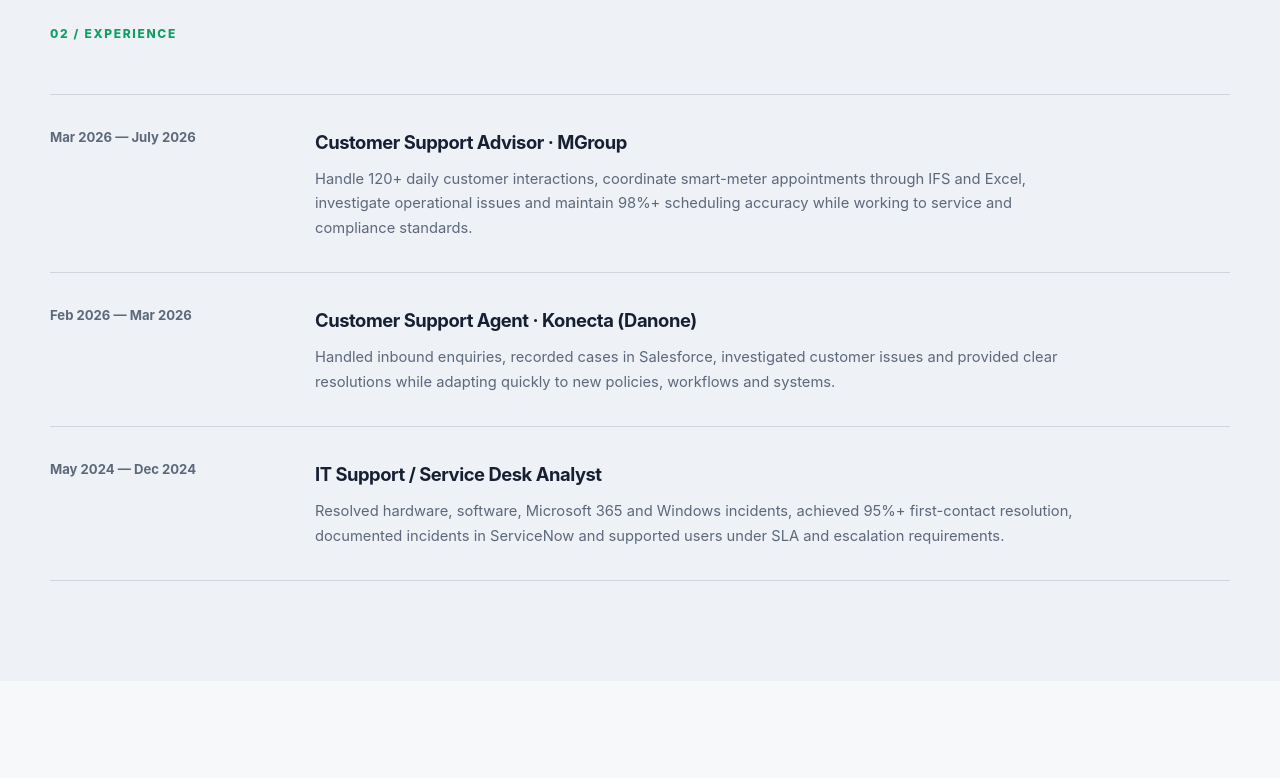
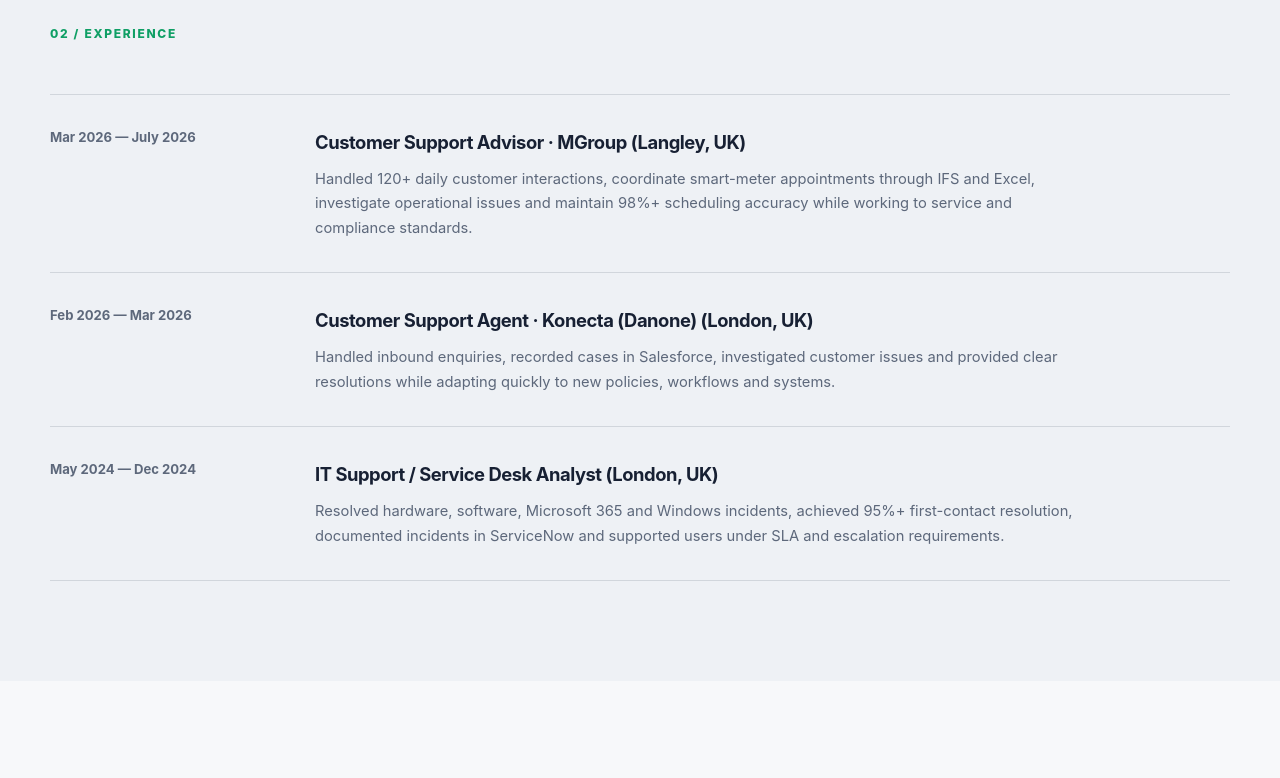
Before and after one commit to Eoccharis/eoccharis.github.io, a plain HTML site: page index.html in a window 1280 px wide. Shown: the part 1460-2238 px from the top of the page. Drawn offline with Linux system fonts and the light colour scheme.

Commit message:
Update index.html

```diff
--- a/index.html
+++ b/index.html
@@ -71,15 +71,15 @@
         <div class="timeline">
           <article class="timeline-item">
             <div class="timeline-meta">Mar 2026 — July 2026</div>
-            <div><h3>Customer Support Advisor · MGroup</h3><p>Handle 120+ daily customer interactions, coordinate smart-meter appointments through IFS and Excel, investigate operational issues and maintain 98%+ scheduling accuracy while working to service and compliance standards.</p></div>
+            <div><h3>Customer Support Advisor · MGroup (Langley, UK)</h3><p>Handled 120+ daily customer interactions, coordinate smart-meter appointments through IFS and Excel, investigate operational issues and maintain 98%+ scheduling accuracy while working to service and compliance standards.</p></div>
           </article>
           <article class="timeline-item">
             <div class="timeline-meta">Feb 2026 — Mar 2026</div>
-            <div><h3>Customer Support Agent · Konecta (Danone)</h3><p>Handled inbound enquiries, recorded cases in Salesforce, investigated customer issues and provided clear resolutions while adapting quickly to new policies, workflows and systems.</p></div>
+            <div><h3>Customer Support Agent · Konecta (Danone) (London, UK)</h3><p>Handled inbound enquiries, recorded cases in Salesforce, investigated customer issues and provided clear resolutions while adapting quickly to new policies, workflows and systems.</p></div>
           </article>
           <article class="timeline-item">
             <div class="timeline-meta">May 2024 — Dec 2024</div>
-            <div><h3>IT Support / Service Desk Analyst</h3><p>Resolved hardware, software, Microsoft 365 and Windows incidents, achieved 95%+ first-contact resolution, documented incidents in ServiceNow and supported users under SLA and escalation requirements.</p></div>
+            <div><h3>IT Support / Service Desk Analyst (London, UK)</h3><p>Resolved hardware, software, Microsoft 365 and Windows incidents, achieved 95%+ first-contact resolution, documented incidents in ServiceNow and supported users under SLA and escalation requirements.</p></div>
           </article>
         </div>
       </div>
@@ -155,7 +155,8 @@
         </div>
         <div class="contact-links">
           <a href="mailto:eoccharis@gmail.com">eoccharis@gmail.com</a>
-          <span>Nigeria · Remote</span>
+          <a> href="tel:+2348120260478"> +2348120260478</a>
+          <span>Nigeria / United Kingdom · Remote</span>
         </div>
       </div>
     </section>
```
